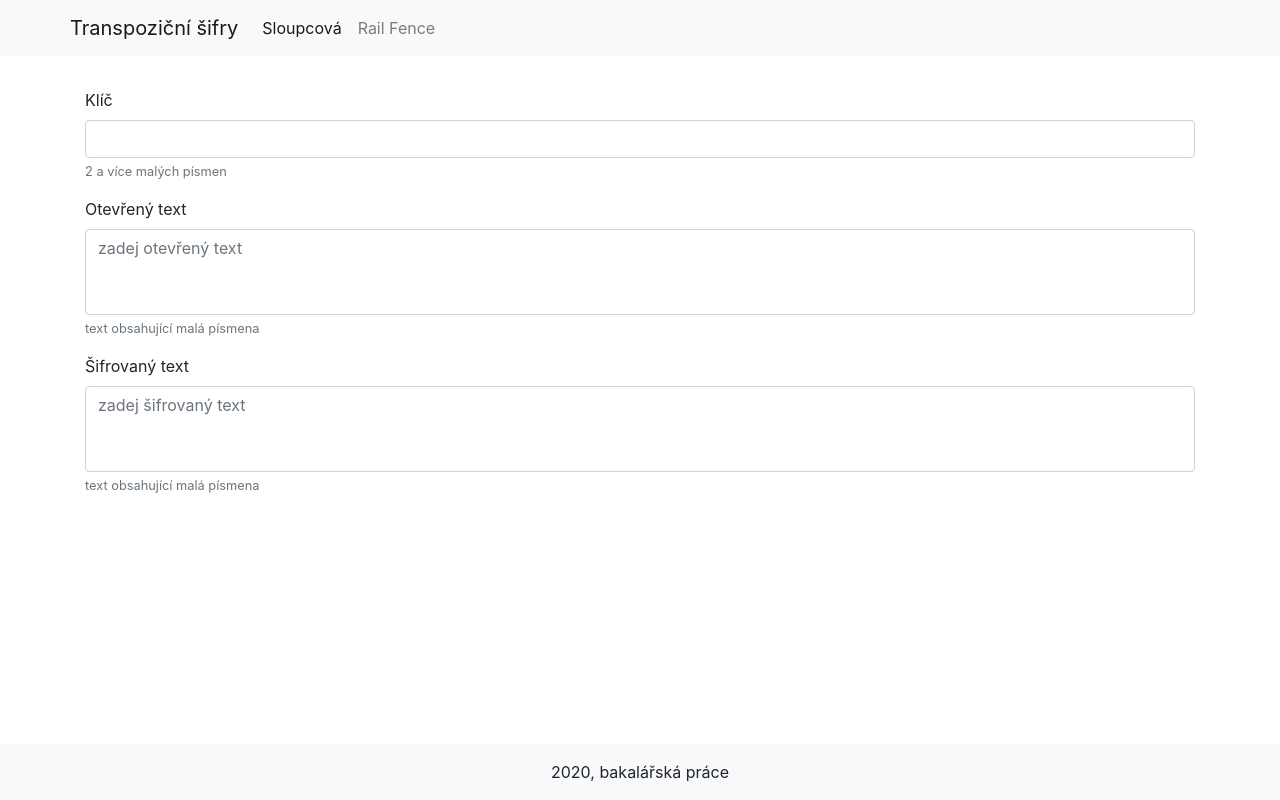
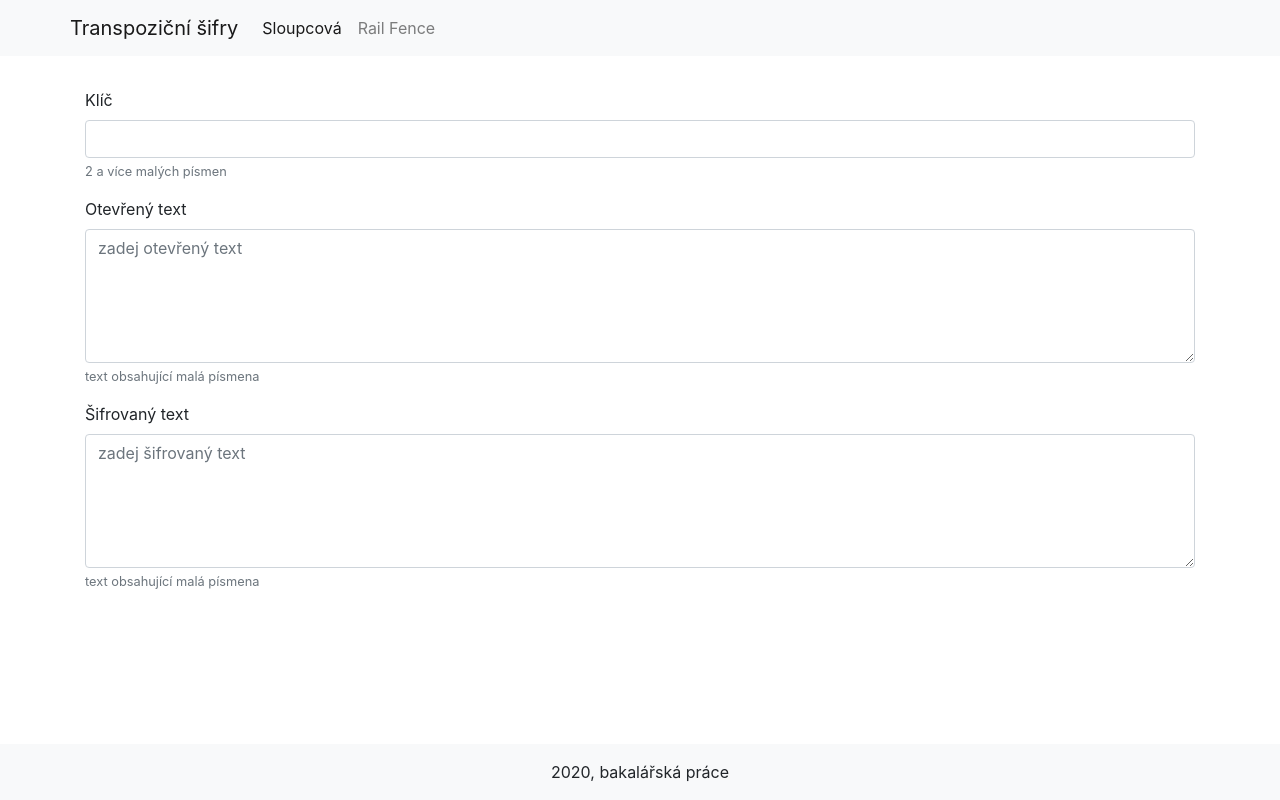
Before and after one commit to janbican/transposition-ciphers-site, a Vue app: page /#/columnar in a window 1280 px wide. Built offline with nearby package versions, Linux system fonts and the light colour scheme.

Commit message:
columnar key validation

```diff
--- a/src/App.vue
+++ b/src/App.vue
@@ -1,29 +1,26 @@
 <template>
   <div id="app">
-        <b-navbar variant="light">
-            <b-container>
-                <b-navbar-brand to="/">Transpoziční šifry</b-navbar-brand>
-                <b-navbar-toggle target="nav-collapse"></b-navbar-toggle>
-                <b-collapse id="nav-collapse" is-nav>
-                <b-navbar-nav>
-                    <b-nav-item to="columnar" active>Sloupcová</b-nav-item>
-                    <b-nav-item>Rail Fence</b-nav-item>
-                </b-navbar-nav>
-                </b-collapse>
-            </b-container>
-        </b-navbar>
+    <NavBar />
 
     <b-container class="content">
       <router-view />
     </b-container>
 
-        <footer class="fixed-bottom bg-light">
-            <b-container>
-                2020, bakalářská práce
-            </b-container>
-        </footer>
+    <Footer />
   </div>
 </template>
+
+<script>
+import NavBar from "./components/app/NavBar";
+import Footer from "./components/app/Footer";
+
+export default {
+  components: {
+    NavBar,
+    Footer,
+  },
+};
+</script>
 
 <style>
 .content {
--- /dev/null
+++ b/src/components/app/Footer.vue
@@ -0,0 +1,13 @@
+<template>
+  <footer class="fixed-bottom bg-light">
+    <b-container>
+      2020, bakalářská práce
+    </b-container>
+  </footer>
+</template>
+
+<script>
+export default {};
+</script>
+
+<style></style>
--- /dev/null
+++ b/src/components/app/NavBar.vue
@@ -0,0 +1,20 @@
+<template>
+  <b-navbar variant="light">
+    <b-container>
+      <b-navbar-brand to="/">Transpoziční šifry</b-navbar-brand>
+      <b-navbar-toggle target="nav-collapse"></b-navbar-toggle>
+      <b-collapse id="nav-collapse" is-nav>
+        <b-navbar-nav>
+          <b-nav-item to="columnar" active>Sloupcová</b-nav-item>
+          <b-nav-item>Rail Fence</b-nav-item>
+        </b-navbar-nav>
+      </b-collapse>
+    </b-container>
+  </b-navbar>
+</template>
+
+<script>
+export default {};
+</script>
+
+<style></style>
--- a/src/router/index.js
+++ b/src/router/index.js
@@ -1,17 +1,24 @@
-import Vue from 'vue'
-import VueRouter from 'vue-router'
-import Home from '../views/Home.vue'
-import Columnar from '../views/Columnar.vue'
+import Vue from "vue";
+import VueRouter from "vue-router";
+import Home from "../views/Home.vue";
+import Columnar from "../views/Columnar.vue";
 
-Vue.use(VueRouter)
+Vue.use(VueRouter);
 
 const routes = [
-    { path: '/', component: Home },
-    { path: '/columnar', name: 'Columnar', component: Columnar }
-]
+  {
+    path: "/",
+    component: Home,
+  },
+  {
+    path: "/columnar",
+    name: "Columnar",
+    component: Columnar,
+  },
+];
 
 const router = new VueRouter({
-    routes
-})
+  routes,
+});
 
-export default router
+export default router;
--- a/src/views/Columnar.vue
+++ b/src/views/Columnar.vue
@@ -9,8 +9,9 @@
         >
           <b-form-input
             id="key"
-                        v-model="key"
-                        @keyup="doEncrypt"
+            type="text"
+            v-model="keyValue"
+            @keyup="keyValueChanged"
           ></b-form-input>
         </b-form-group>
       </b-col>
@@ -25,10 +26,9 @@
           <b-form-textarea
             id="plainText"
             placeholder="zadej otevřený text"
-                        rows="3"
-                        max-rows="6"
+            rows="5"
             v-model="plainText"
-                        @keyup="doEncrypt"
+            @input="doEncrypt"
           ></b-form-textarea>
         </b-form-group>
       </b-col>
@@ -43,10 +43,9 @@
           <b-form-textarea
             id="cipherText"
             placeholder="zadej šifrovaný text"
-                        rows="3"
-                        max-rows="6"
+            rows="5"
             v-model="cipherText"
-                        @keyup="doDecrypt"
+            @input="doDecrypt"
           ></b-form-textarea>
         </b-form-group>
       </b-col>
@@ -55,24 +54,29 @@
 </template>
 
 <script>
-    import columnarCipher from '../mixins/columnarCipher'
+import columnarCipher from "../mixins/columnarCipher";
+
 export default {
-        name: 'columnar',
+  name: "columnar",
   mixins: [columnarCipher],
   data() {
     return {
-                key: '',
-                plainText: '',
-                cipherText: ''
-            }
+      keyValue: "",
+      plainText: "",
+      cipherText: "",
+    };
   },
   methods: {
+    keyValueChanged() {
+      this.keyValue = this.keyValue.replace(/[^A-Za-z]/g, "").toLowerCase();
+      this.doEncrypt();
+    },
     doEncrypt() {
-                this.cipherText = this.encrypt(this.key, this.plainText)
+      this.cipherText = this.encrypt(this.keyValue, this.plainText);
     },
     doDecrypt() {
-                this.plainText = this.decrypt(this.key, this.cipherText)
-            }
-        }
-    }
+      this.plainText = this.decrypt(this.keyValue, this.cipherText);
+    },
+  },
+};
 </script>
```
Also changed, not shown: package.json (line endings or trailing spaces), src/components/columnar/Convert.vue (added), src/components/columnar/NavTabs.vue (added). Lines whose indentation alone changed are shown as unchanged.
